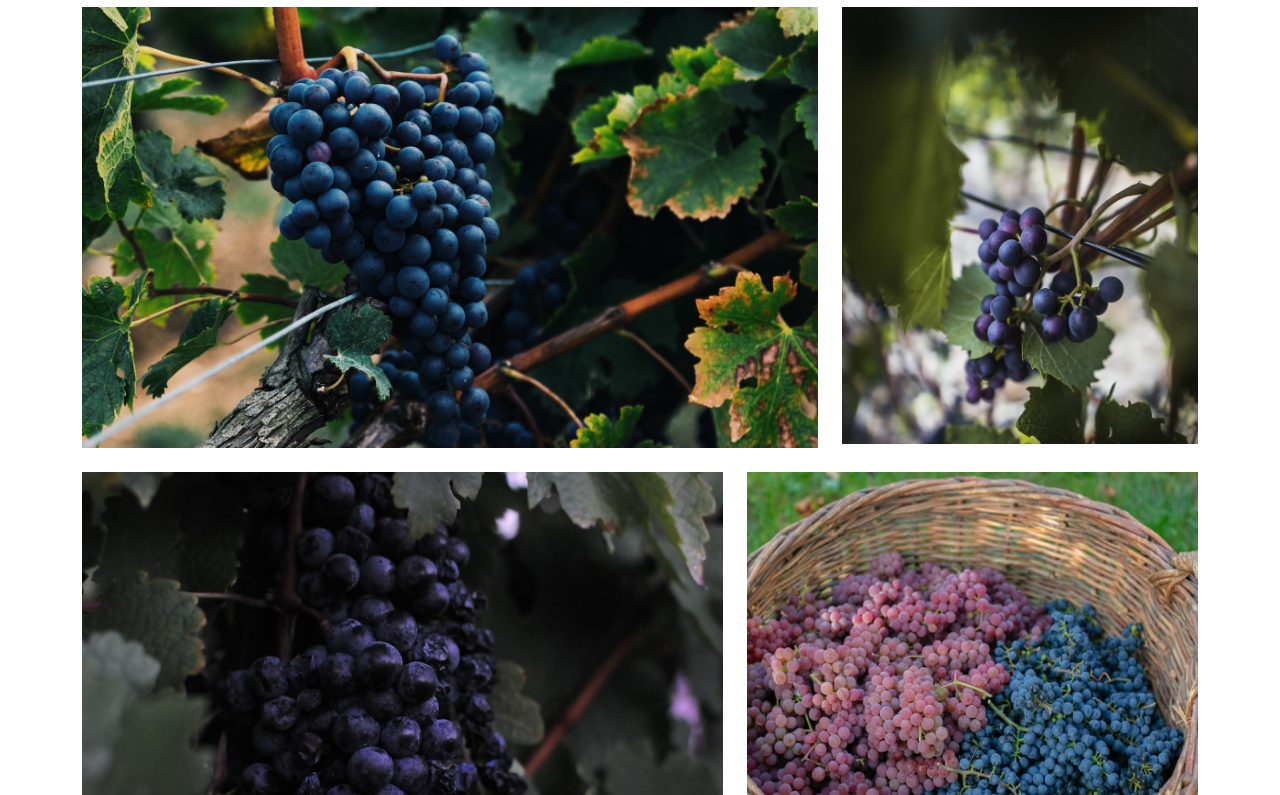
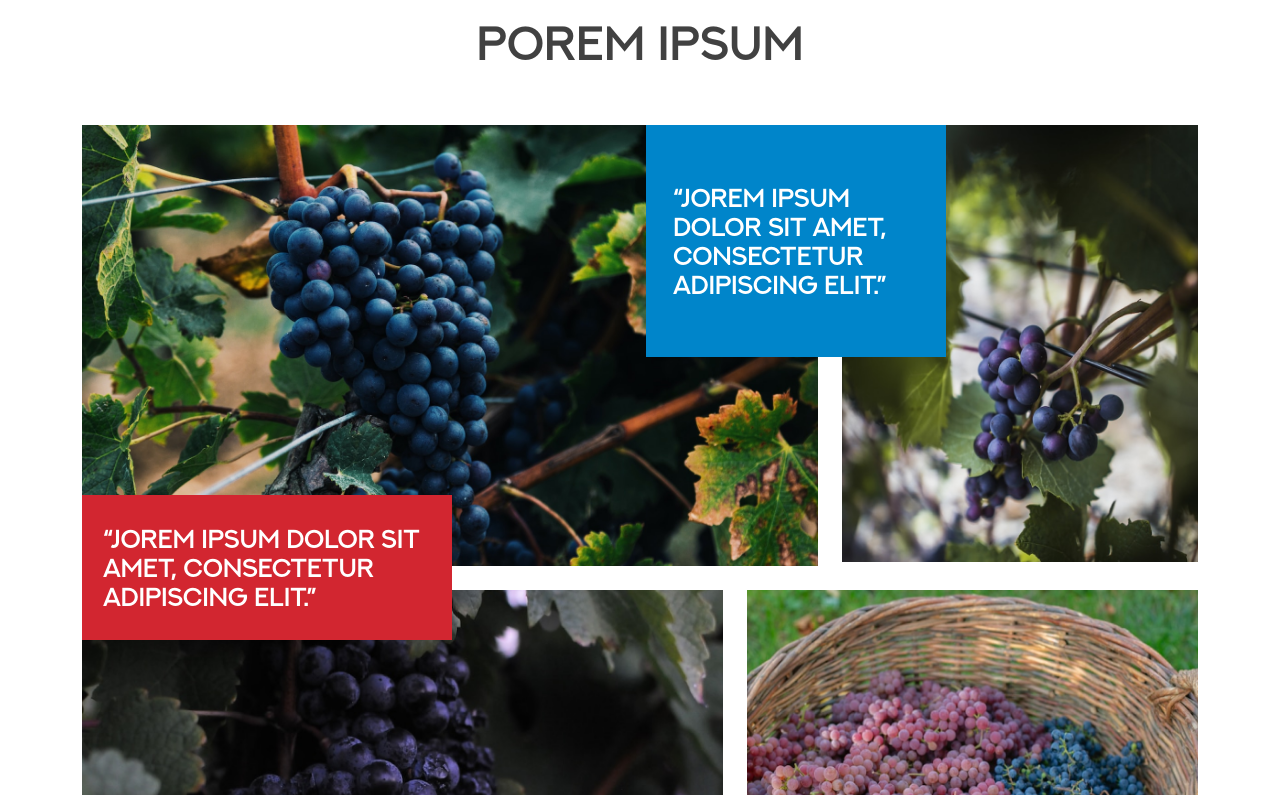
Before and after one commit to 7Davronbek/gape-app-test, a React (Vite) app: page /all-courses in a window 1280 px wide. Shown: the part 2465-3260 px from the top of the page. Built offline with nearby package versions, Linux system fonts and the light colour scheme.

Commit message:
gape-app

```diff
--- a/src/components/Gallery.jsx
+++ b/src/components/Gallery.jsx
@@ -11,15 +11,17 @@ const Gallery = () => {
         </div>
 
         <div className="row">
-          <div className="col-lg-8 mb-4">
+          <div className="col-lg-8 mb-4 topCol">
+            <h2>“Jorem ipsum dolor sit amet, consectetur adipiscing elit.”</h2>
             <img className="w-100"  src="/assets/images/gallary1.png" alt="" />
           </div>
 
-          <div className="col-lg-4 mb-4">
+          <div className="col-lg-4 mb-4 ">
             <img  className="w-100" src="/assets/images/gallary2.png" alt="" />
           </div>
 
-          <div className="col-lg-7 mb-4">
+          <div className="col-lg-7 mb-4 topCol">
+            <h3>“Jorem ipsum dolor sit amet, consectetur adipiscing elit.”</h3>
             <img src="/assets/images/gallary3.png" alt="" className="w-100" />
           </div>
 
--- a/src/style/main.scss
+++ b/src/style/main.scss
@@ -101,7 +101,7 @@ body {
       }
 
       &.active {
-        color: #0085CA;
+        color: #0085ca;
       }
     }
 
@@ -313,4 +313,52 @@ body {
       color: #ffffff;
     }
   }
+
+  .Gallery {
+    padding: 56px 0;
+
+    .topCol {
+      position: relative;
+
+      h2 {
+        font-weight: 700;
+        font-size: 26px;
+        line-height: 29px;
+        letter-spacing: -0.35px;
+        font-family: "Next-Art-Semibold";
+        color: #ffffff;
+        background: #0085ca;
+        position: absolute;
+        top: 0;
+        right: -35%;
+        transform: translateX(-50%);
+        width: 300px;
+        padding: 58px 27px;
+      }
+
+      h3 {
+        font-weight: 700;
+        font-size: 26px;
+        line-height: 29px;
+        letter-spacing: -0.35px;
+        color: #ffffff;
+        font-family: "Next-Art-Semibold";
+        padding: 29px 21px;
+        background: #D22630;
+        position: absolute;
+        top: -95px;
+        width: 370px;
+      }
+    }
+
+    h1 {
+      font-family: "Next-Art-Semibold";
+      font-weight: 700;
+      font-size: 48px;
+      line-height: 54px;
+      letter-spacing: -0.35px;
+      color: #414141;
+      margin-bottom: 56px;
+    }
+  }
 }
```
